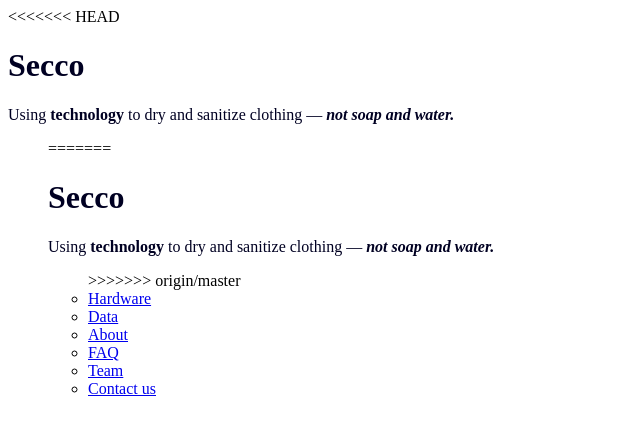
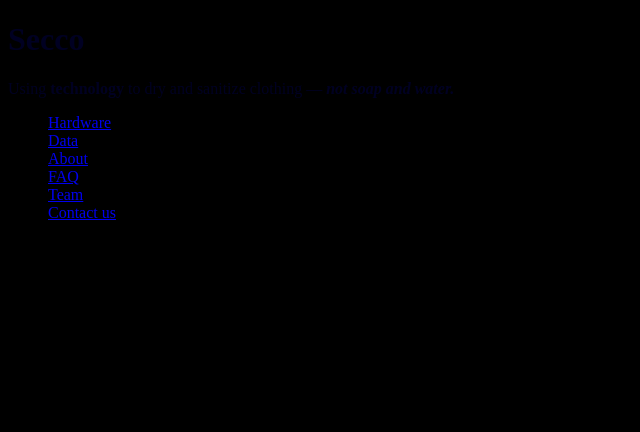
Before and after one commit to eriostroff/eriostroff.github.io, a plain HTML site: page unit_3/index.html in a window 1280 px wide. Shown: the whole page, without its empty margins (0-640 px from the left). Drawn offline with Linux system fonts and the light colour scheme; files that its build step writes are made by us from their sources.

Commit message:
Unit3Update2

```diff
--- a/unit_3/css/style.css
+++ b/unit_3/css/style.css
@@ -1,6 +1,3 @@
-style.css
-<<<<<<< HEAD
-
 body {
     background-color: #000;
 }
@@ -8,5 +5,3 @@ body {
 h1, p {
     color: #002;
 }
-=======
->>>>>>> origin/master
--- a/unit_3/index.html
+++ b/unit_3/index.html
@@ -1,7 +1,6 @@
 <!DOCTYPE html>
 <html>
 <head>
-<<<<<<< HEAD
 <link rel="stylesheet" type="text/css" href="css/style.css">
 </head>
 <title>Secco</title>
@@ -9,15 +8,6 @@
     <h1>Secco</h1>
     <p>Using <b>technology</b> to dry and sanitize clothing — <b><i>not soap and water.</b></i></p>
 <ul class="nav">
-=======
-<title>Secco</title>
-<link rel="stylesheet" type="text/css" href="style.css">
-</head>
-<body>
-    <h1>Secco</h1>
-    <p>Using <b>technology</b> to dry and sanitize clothing — <b><i>not soap and water.</b></i></p>
-<ul class="topnav">
->>>>>>> origin/master
   <li><a href="#Hardware">Hardware</a></li>
   <li><a href="#Data">Data</a></li>
   <li><a href="#About">About</a></li>
```
